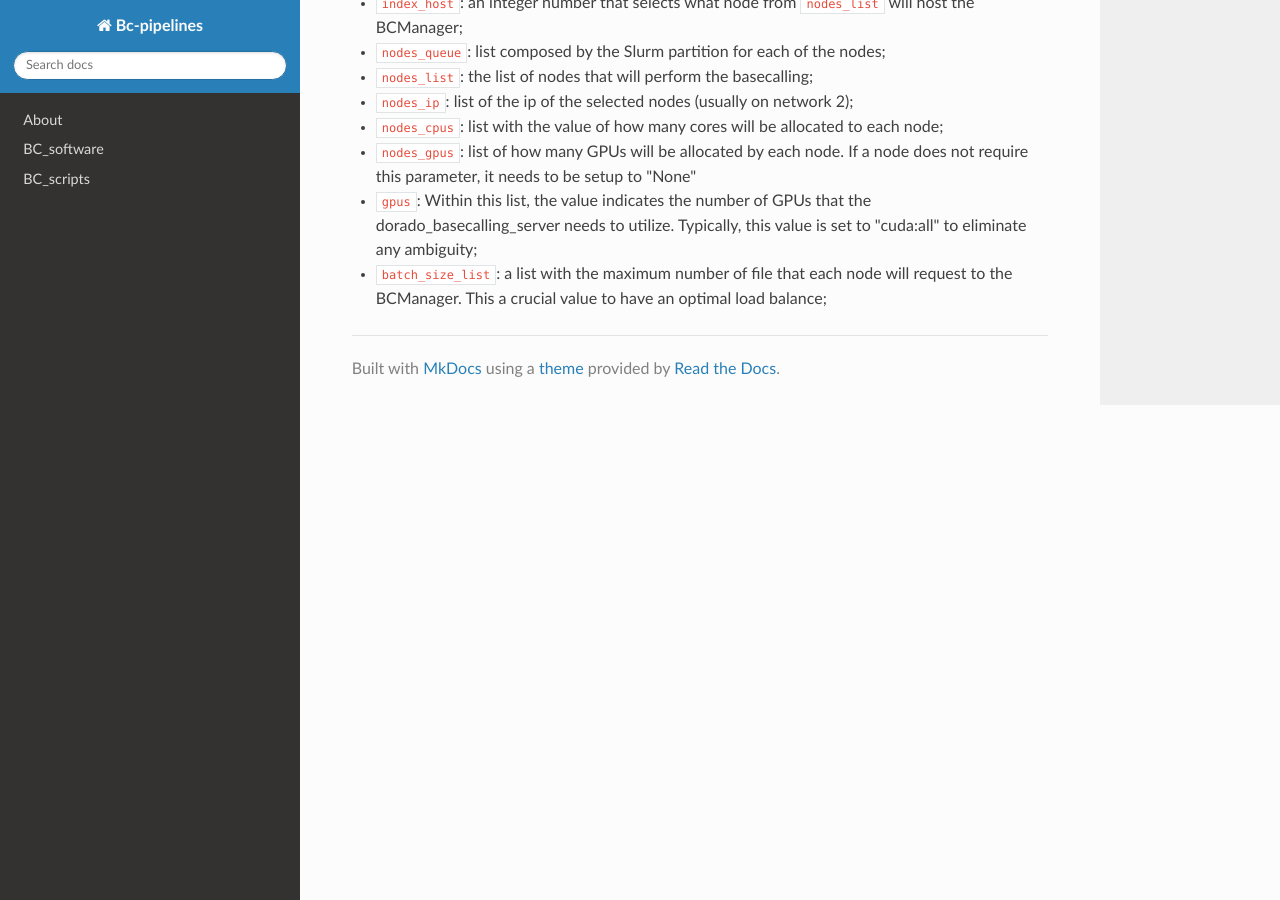
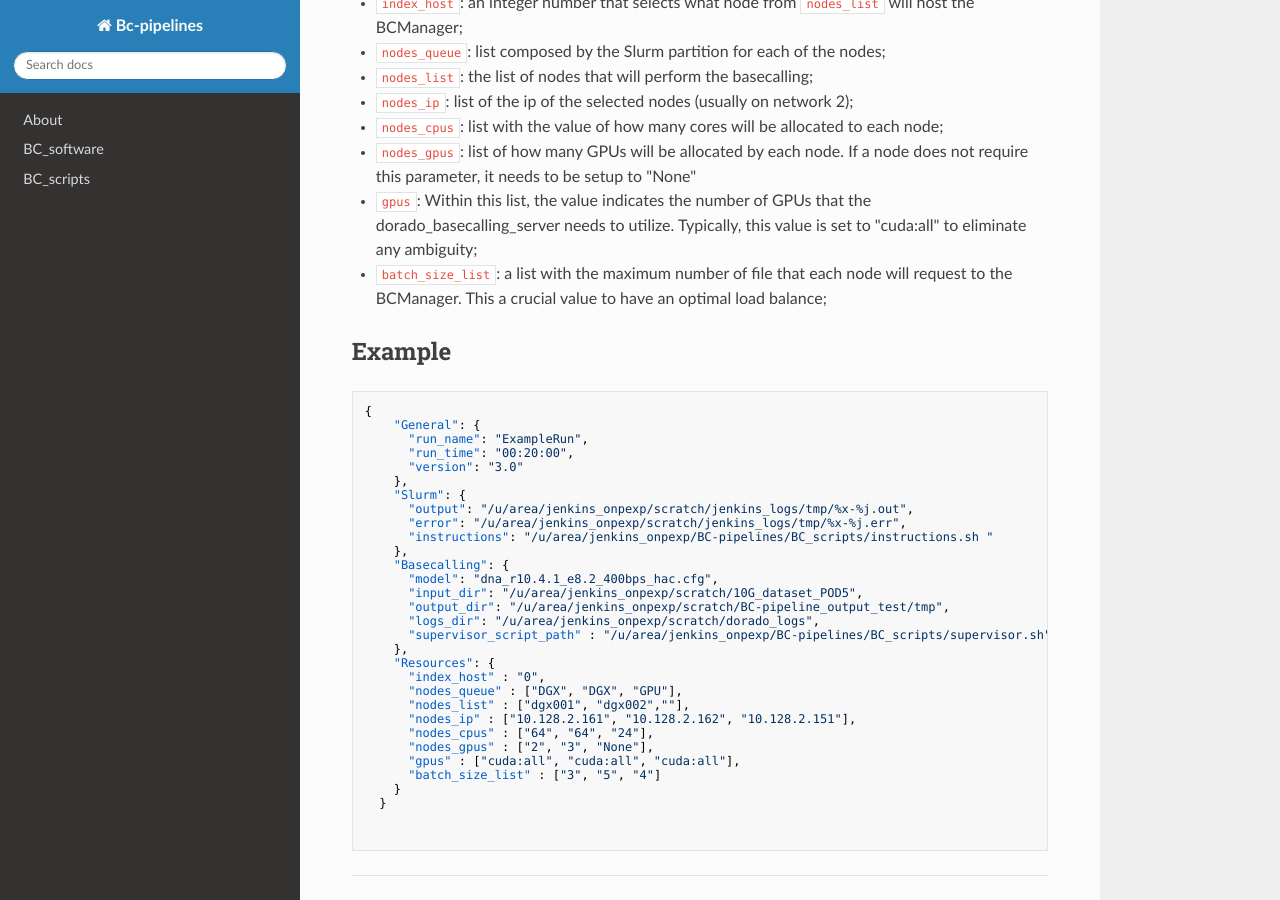
Before and after one commit to RodTol/BC-pipelines, an MkDocs documentation site: the page built from docs/Configuration.md, in a window 1280 px wide and 900 px high, scrolled down 1236 px. Built offline with MkDocs 1.6.1, drawn with Linux system fonts in a browser that asks for light colours; nearby versions of some CDN libraries.

Commit message:
Configuration.md updated

````diff
--- a/docs/Configuration.md
+++ b/docs/Configuration.md
@@ -46,3 +46,39 @@ The JSON file has the following structures:
   - `nodes_gpus`: list of how many GPUs will be allocated by each node. If a node does not require this parameter, it needs to be setup to "None"
   - `gpus`: Within this list, the value indicates the number of GPUs that the dorado_basecalling_server needs to utilize. Typically, this value is set to "cuda:all" to eliminate any ambiguity;
   - `batch_size_list`: a list with the maximum number of file that each node will request to the BCManager. This a crucial value to have an optimal load balance;
+
+## Example
+
+```json
+{
+    "General": {
+      "run_name": "ExampleRun",
+      "run_time": "00:20:00",
+      "version": "3.0"
+    },
+    "Slurm": {
+      "output": "/u/area/jenkins_onpexp/scratch/jenkins_logs/tmp/%x-%j.out",
+      "error": "/u/area/jenkins_onpexp/scratch/jenkins_logs/tmp/%x-%j.err",
+      "instructions": "/u/area/jenkins_onpexp/BC-pipelines/BC_scripts/instructions.sh "
+    },
+    "Basecalling": {
+      "model": "dna_r10.4.1_e8.2_400bps_hac.cfg",
+      "input_dir": "/u/area/jenkins_onpexp/scratch/10G_dataset_POD5",
+      "output_dir": "/u/area/jenkins_onpexp/scratch/BC-pipeline_output_test/tmp",
+      "logs_dir": "/u/area/jenkins_onpexp/scratch/dorado_logs",
+      "supervisor_script_path" : "/u/area/jenkins_onpexp/BC-pipelines/BC_scripts/supervisor.sh"
+    },
+    "Resources": {
+      "index_host" : "0",
+      "nodes_queue" : ["DGX", "DGX", "GPU"],
+      "nodes_list" : ["dgx001", "dgx002",""],
+      "nodes_ip" : ["10.128.2.161", "10.128.2.162", "10.128.2.151"],
+      "nodes_cpus" : ["64", "64", "24"],
+      "nodes_gpus" : ["2", "3", "None"],
+      "gpus" : ["cuda:all", "cuda:all", "cuda:all"],
+      "batch_size_list" : ["3", "5", "4"]
+    }
+  }
+
+
+```
````
